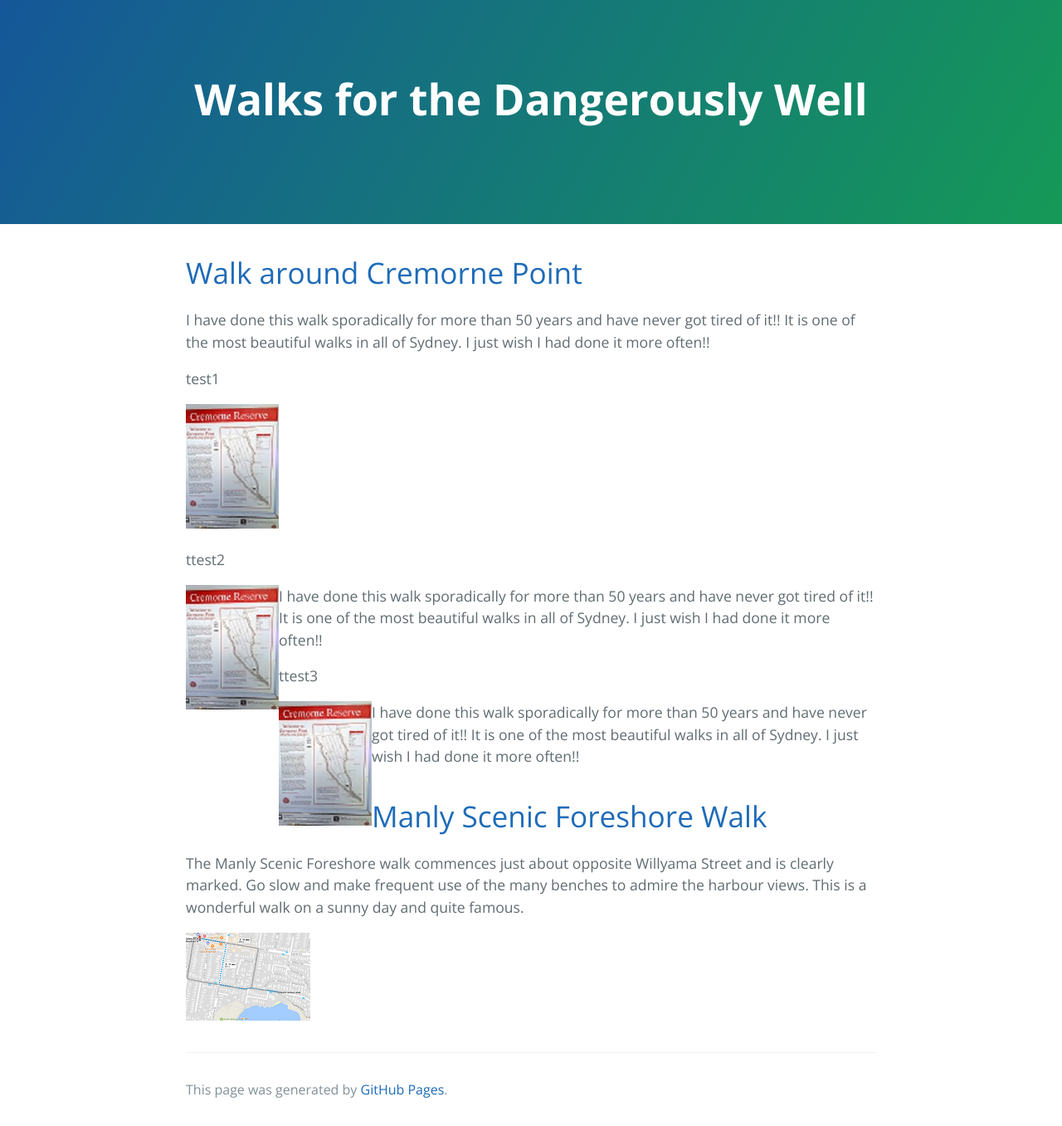
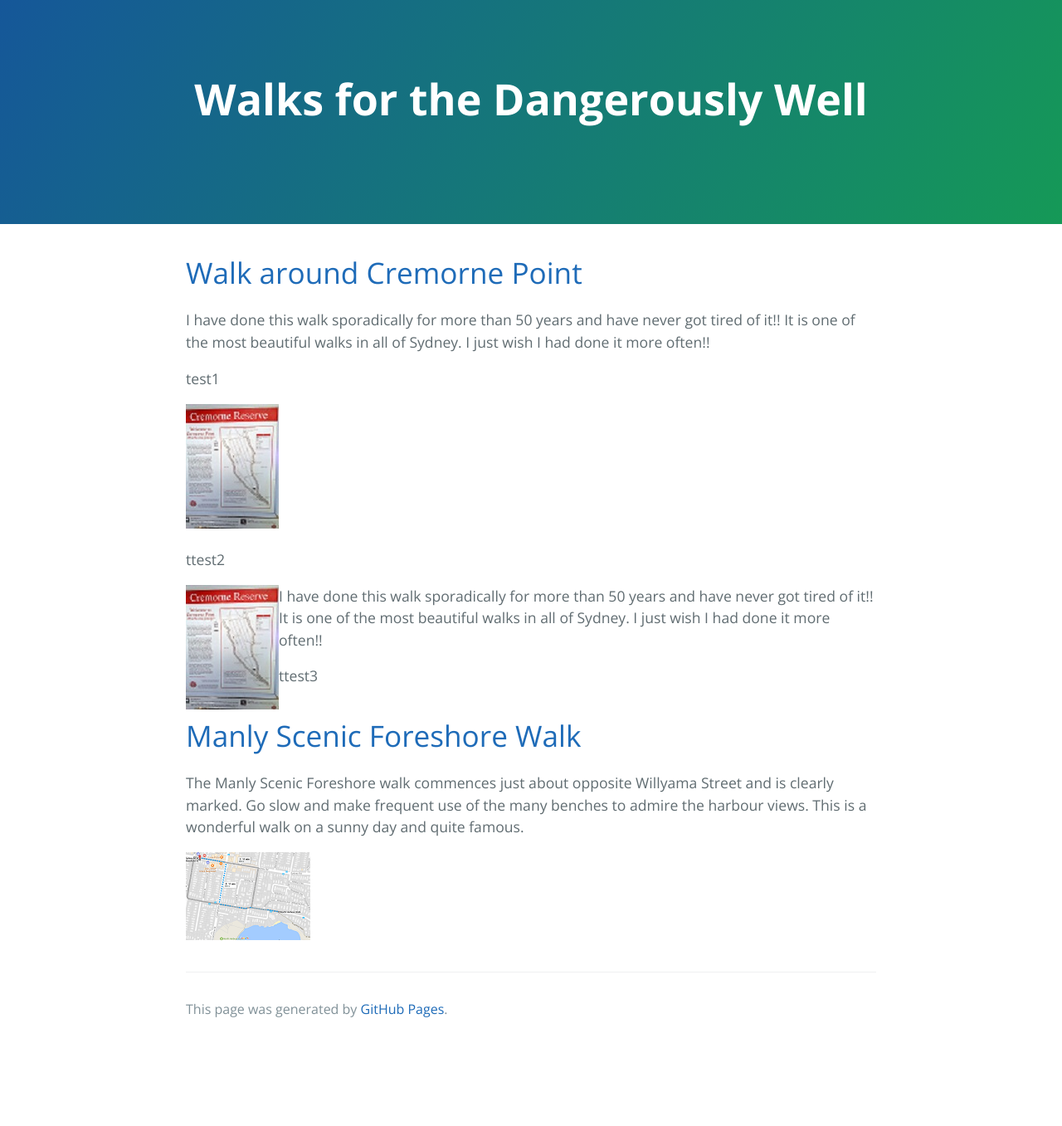
Before and after one commit to janet1405/janet1405.github.io, a Jekyll site: the page built from index.md, in a window 1280 px wide. Shown: the whole page at 83% size. Built offline with Jekyll 4.4.1, drawn with Linux system fonts in a browser that asks for light colours; the repository's description, which GitHub fills in, is left out; after the commit the page ends 1260 px from its top, so only the background shows below that.

Commit message:
Update index.md

```diff
--- a/index.md
+++ b/index.md
@@ -38,8 +38,6 @@
 ttest3
 
 
- <div style="float:left"><img src="\assets\img\cremorne_point\WalkAroundCremornePoint_112_150.jpg" /></div>  I have done this walk sporadically for more than 50 years and have never got tired of it!! It is one of the most beautiful walks in all of Sydney. I just wish I had done it more often!!
-
 
 
 
```
